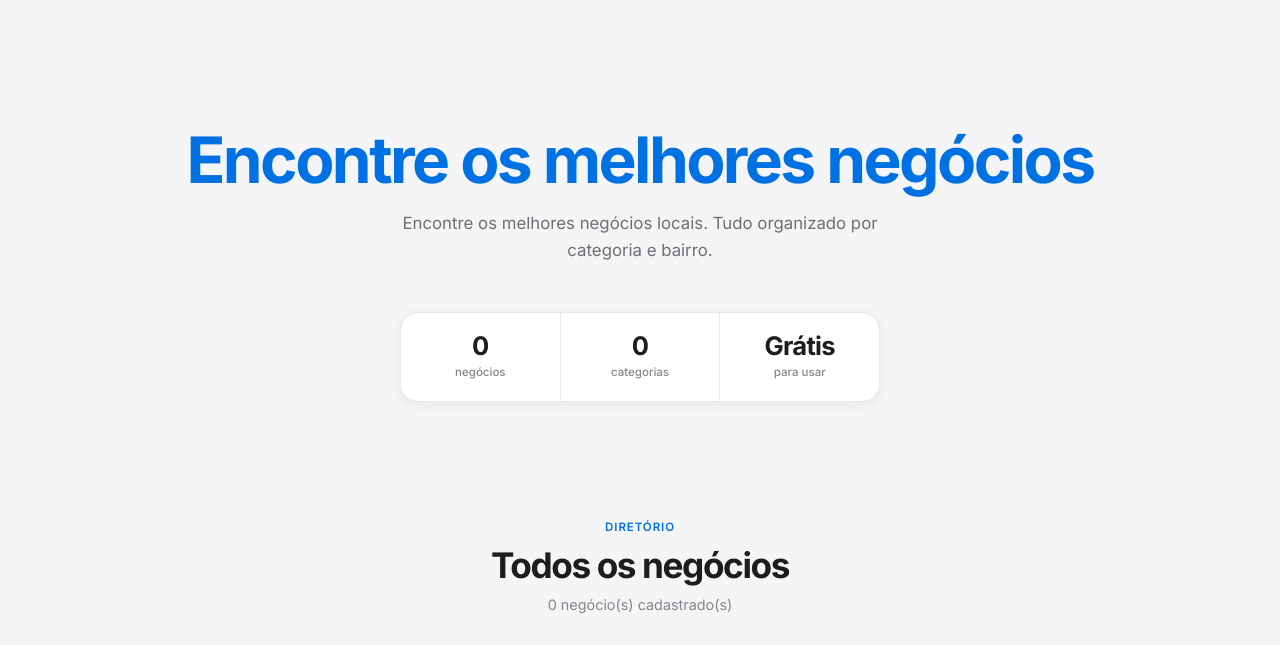
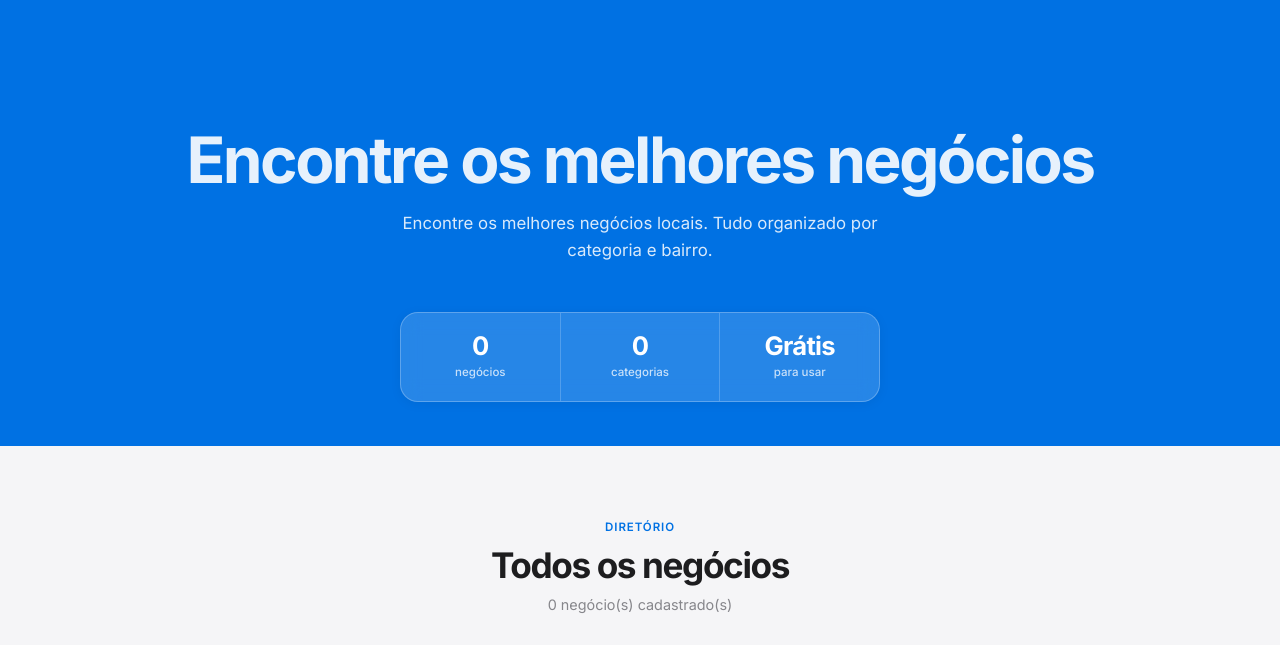
Before and after one commit to leanttro/leanttro_h, a Flask app: template templates/hub/index_01.html in a window 1280 px wide. Shown: the part 69-714 px from the top of the page. Run offline with Flask 3, Linux system fonts and the light colour scheme; the template is opened without the code that fills it, so the values that code supplies are empty; some libraries are stand-ins or nearby versions.

Commit message:
Update index_01.html

```diff
--- a/templates/hub/index_01.html
+++ b/templates/hub/index_01.html
@@ -96,39 +96,39 @@ nav.desktop-nav{display:flex;align-items:center;flex-shrink:0;margin-left:12px}
 
 /* ── HERO ── */
 .hero{
-  background:var(--bg2);
+  background:var(--primary);
   padding:56px 24px 44px;
   text-align:center;
   position:relative;overflow:hidden;
 }
-.hero-bg-img{position:absolute;inset:0;width:100%;height:100%;object-fit:cover;object-position:center;z-index:0;opacity:.35}
+.hero-bg-img{position:absolute;inset:0;width:100%;height:100%;object-fit:cover;object-position:center;z-index:0;opacity:.2;mix-blend-mode:multiply}
 .hero .container{position:relative;z-index:1}
 .hero-eyebrow{
   display:inline-block;
   font-size:.75rem;font-weight:600;letter-spacing:.06em;text-transform:uppercase;
-  color:var(--primary);margin-bottom:16px;
+  color:rgba(255,255,255,.8);margin-bottom:16px;
 }
 .hero h1{
   font-size:clamp(2.2rem,5.5vw,4rem);
-  font-weight:700;color:var(--text);
+  font-weight:700;color:#fff;
   line-height:1.08;letter-spacing:-.04em;
   margin-bottom:16px;
 }
-.hero h1 em{color:var(--primary);font-style:normal}
-.hero p{font-size:1.05rem;color:var(--text-soft);max-width:500px;margin:0 auto 48px;line-height:1.6;font-weight:400}
+.hero h1 em{color:#fff;font-style:normal;opacity:.9}
+.hero p{font-size:1.05rem;color:rgba(255,255,255,.85);max-width:500px;margin:0 auto 48px;line-height:1.6;font-weight:400}
 .hero-stats{
   display:flex;justify-content:center;gap:0;flex-wrap:wrap;
-  border:1px solid var(--border-light);border-radius:var(--radius-lg);
-  background:white;box-shadow:var(--shadow);
+  border:1px solid rgba(255,255,255,.25);border-radius:var(--radius-lg);
+  background:rgba(255,255,255,.15);backdrop-filter:blur(10px);box-shadow:var(--shadow);
   overflow:hidden;max-width:480px;margin:0 auto;
 }
 .hero-stat{
   flex:1;padding:20px 16px;text-align:center;
-  border-right:1px solid var(--border-light);
+  border-right:1px solid rgba(255,255,255,.2);
 }
 .hero-stat:last-child{border-right:none}
-.hero-stat strong{display:block;font-size:1.6rem;font-weight:700;color:var(--text);letter-spacing:-.03em;line-height:1}
-.hero-stat span{font-size:.72rem;color:var(--muted);margin-top:4px;display:block;font-weight:500}
+.hero-stat strong{display:block;font-size:1.6rem;font-weight:700;color:#fff;letter-spacing:-.03em;line-height:1}
+.hero-stat span{font-size:.72rem;color:rgba(255,255,255,.75);margin-top:4px;display:block;font-weight:500}
 
 /* ── BUSCA ── */
 .busca-section{
@@ -403,7 +403,10 @@ footer{background:var(--bg2);border-top:1px solid var(--border-light);padding:40
           <div class="cat-slicer-inner">
             <a href="/" class="cat-chip active">🔍 Todas</a>
             {% for cat in categorias %}
+            {% set total = negocios | selectattr('categoria_slug','equalto',cat.slug) | list | length %}
+            {% if total > 0 %}
             <a href="/{{ cat.slug }}/" class="cat-chip">{{ cat.nome }}</a>
+            {% endif %}
             {% endfor %}
           </div>
         </div>
@@ -476,18 +479,14 @@ footer{background:var(--bg2);border-top:1px solid var(--border-light);padding:40
         {% if total > 0 %}
         <a href="/{{ cat.slug }}/" class="cat-card" data-letra="{{ cat.nome[0] | upper }}">
           <div class="cat-card-icon">
-            {% if cat.icone_url %}
-              <img src="{{ cat.icone_url }}" alt="{{ cat.nome }}" style="height:56px;width:auto">
-            {% else %}
             {% if cat.slug == 'academia' %}
             <svg viewBox="0 0 24 24" width="44" height="44" fill="none" stroke="var(--primary)" stroke-width="1.5" stroke-linecap="round" stroke-linejoin="round"><path d="M6 4v16M18 4v16M2 9h4M18 9h4M2 15h4M18 15h4M6 12h12"/></svg>
             {% elif cat.slug == 'nutricionista' %}
             <svg viewBox="0 0 24 24" width="44" height="44" fill="none" stroke="var(--primary)" stroke-width="1.5" stroke-linecap="round" stroke-linejoin="round"><path d="M12 2a7 7 0 0 1 7 7c0 4-3 7-7 13C9 16 5 13 5 9a7 7 0 0 1 7-7z"/><path d="M12 6v6M9 9h6"/></svg>
-              {% elif cat.slug == 'personal-trainer' or cat.slug == 'personal_trainer' or cat.slug == 'personal trainer' %}
+            {% elif 'personal' in cat.slug %}
             <svg viewBox="0 0 24 24" width="44" height="44" fill="none" stroke="var(--primary)" stroke-width="1.5" stroke-linecap="round" stroke-linejoin="round"><circle cx="12" cy="5" r="2"/><path d="M12 7v7M9 10l-3 3M15 10l3 3M9 21l3-7 3 7"/></svg>
             {% else %}
             <svg viewBox="0 0 24 24" width="44" height="44" fill="none" stroke="var(--primary)" stroke-width="1.5" stroke-linecap="round" stroke-linejoin="round"><path d="M3 9l1-5h16l1 5"/><path d="M3 9a2 2 0 0 0 4 0 2 2 0 0 0 4 0 2 2 0 0 0 4 0 2 2 0 0 0 4 0"/><path d="M5 9v11h14V9"/><rect x="9" y="14" width="6" height="6" rx="1"/></svg>
-              {% endif %}
             {% endif %}
           </div>
           <h3>{{ cat.nome }}</h3>
```
Lines whose indentation alone changed are shown as unchanged.
